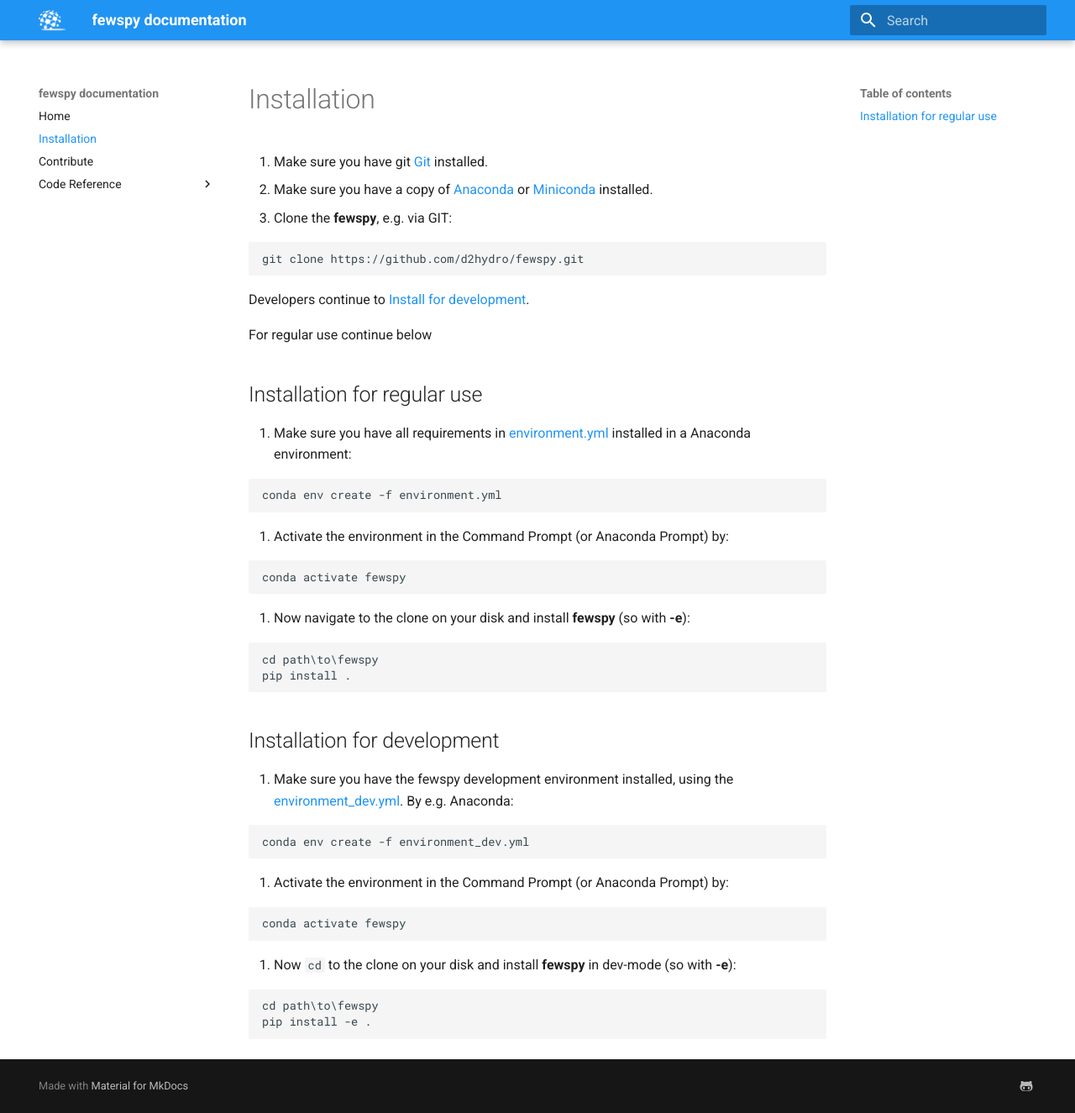
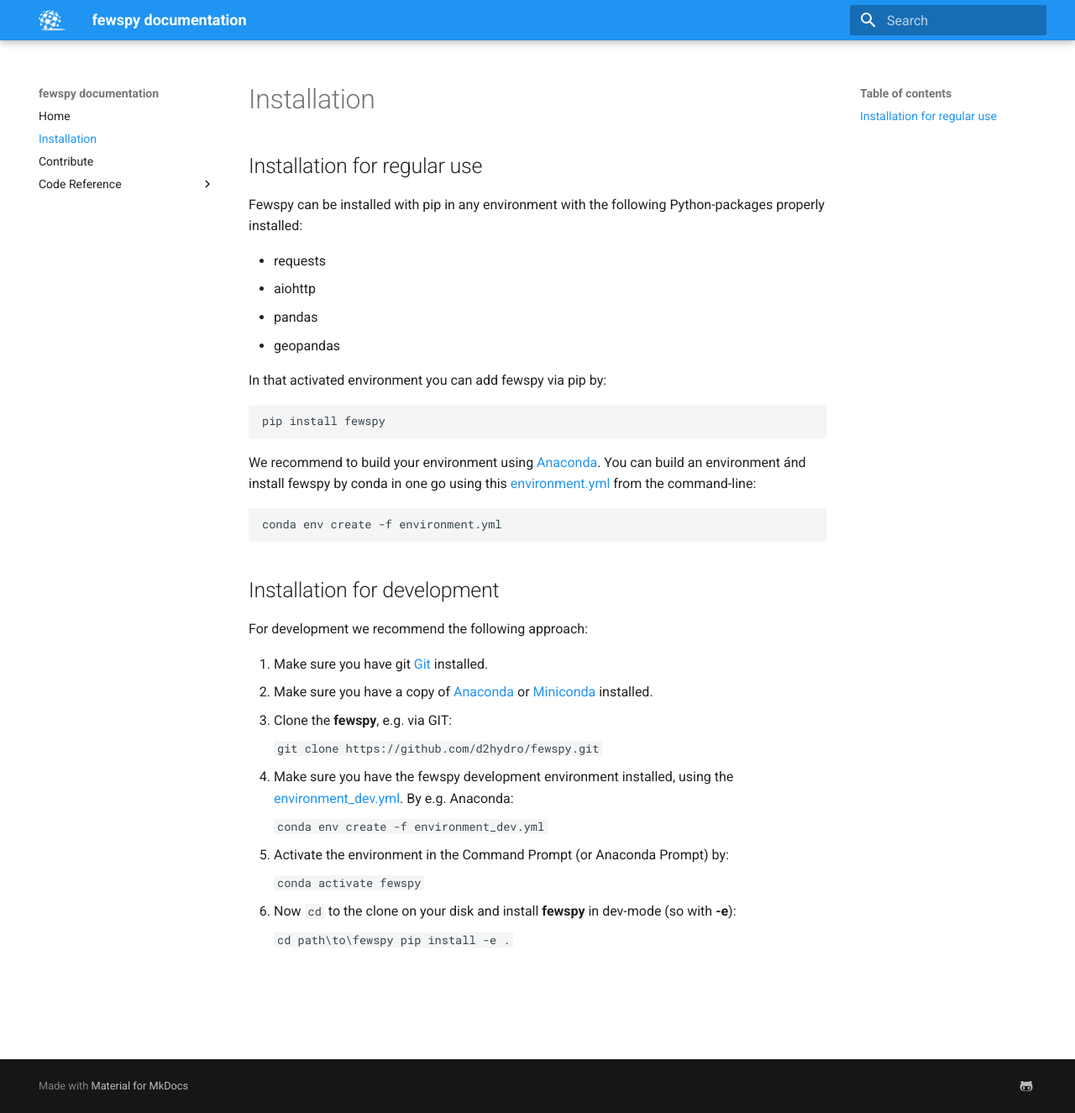
Before and after one commit to d2hydro/fewspy, an MkDocs documentation site: the page built from docs/manuals/installation.md, in a window 1280 px wide and 1325 px high. Shown: the whole window at 84% size. Built offline with MkDocs 1.6.1 and Material for MkDocs 9.7.7, drawn with Linux system fonts in a browser that asks for light colours.

Commit message:
update manual

````diff
--- a/docs/manuals/installation.md
+++ b/docs/manuals/installation.md
@@ -1,40 +1,47 @@
 # Installation
+
+## Installation for regular use
+Fewspy can be installed with pip in any environment with the following Python-packages properly installed:
+
+* requests
+* aiohttp
+* pandas
+* geopandas
+
+In that activated environment you can add fewspy via pip by:
+```
+pip install fewspy
+```
+We recommend to build your environment using [Anaconda](https://www.anaconda.com/). You can build an environment ánd install fewspy by conda in one go using this <a href="https://github.com/d2hydro/fewspy/blob/main/envs/environment.yml" target="_blank">environment.yml</a> from the command-line:
+```
+conda env create -f environment.yml
+```
+<h2 id="installation-for-development">Installation for development</h2>
+For development we recommend the following approach:
+
 1. Make sure you have git [Git](https://gitforwindows.org/) installed.
 2. Make sure you have a copy of [Anaconda](https://www.anaconda.com/) or [Miniconda](https://veranostech.github.io/docs-korean-conda-docs/docs/build/html/miniconda.html) installed.
 3. Clone the **fewspy**, e.g. via GIT:
-```
-git clone https://github.com/d2hydro/fewspy.git
-```
-Developers continue to [Install for development](#installation-for-development).
 
-For regular use continue below
-## Installation for regular use
-4. Make sure you have all requirements in [environment.yml](envs/environment.yml)  installed in a Anaconda environment:
-```
-conda env create -f environment.yml
-```
-5. Activate the environment in the Command Prompt (or Anaconda Prompt) by:
-```
-conda activate fewspy
-```
-6. Now navigate to the clone on your disk and install **fewspy** (so with **-e**):
-```
-cd path\to\fewspy
-pip install .
-```
-<h2 id="installation-for-development">Installation for development</h2>
+    ```
+    git clone https://github.com/d2hydro/fewspy.git
+    ```
 
 4. Make sure you have the fewspy development environment installed, using the [environment_dev.yml](envs/environment_dev.yml). By e.g. Anaconda:
-```
-conda env create -f environment_dev.yml
-```
+
+    ```
+    conda env create -f environment_dev.yml
+    ```
+
 5. Activate the environment in the Command Prompt (or Anaconda Prompt) by:
-```
-conda activate fewspy
-```
+
+    ```
+    conda activate fewspy
+    ```
+
 6. Now `cd` to the clone on your disk and install **fewspy** in dev-mode (so with **-e**):
 
-```
-cd path\to\fewspy
-pip install -e .
-```
+    ```
+    cd path\to\fewspy
+    pip install -e .
+    ```
````
Also changed, not shown: docs/index.md (+4 -7 lines).
